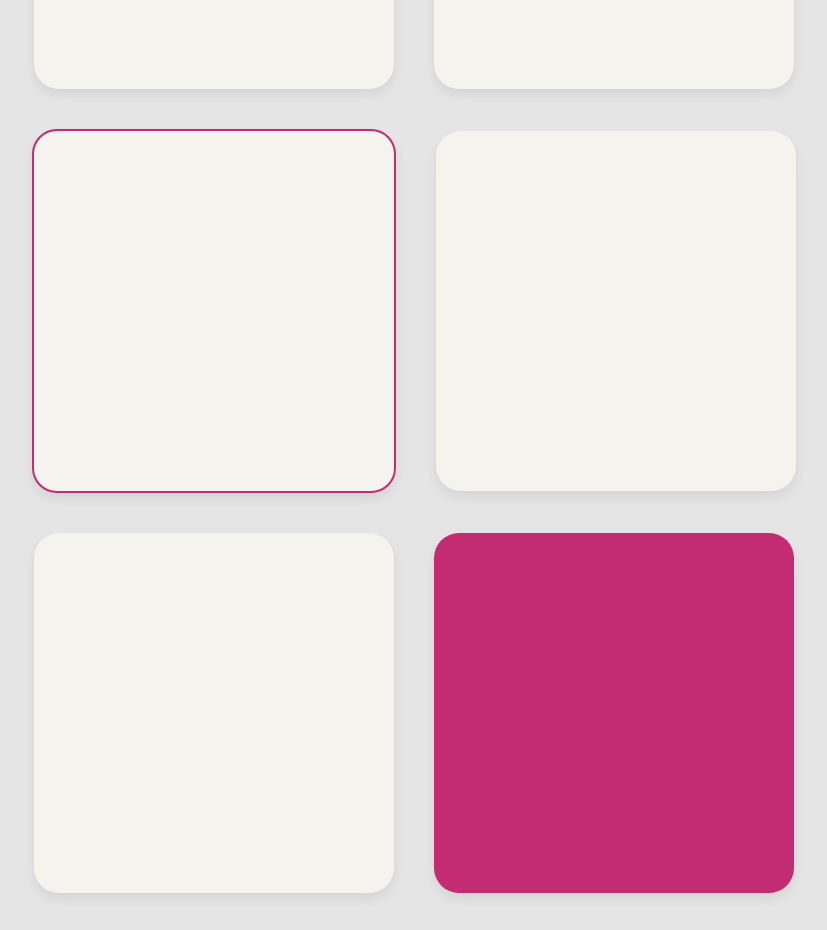
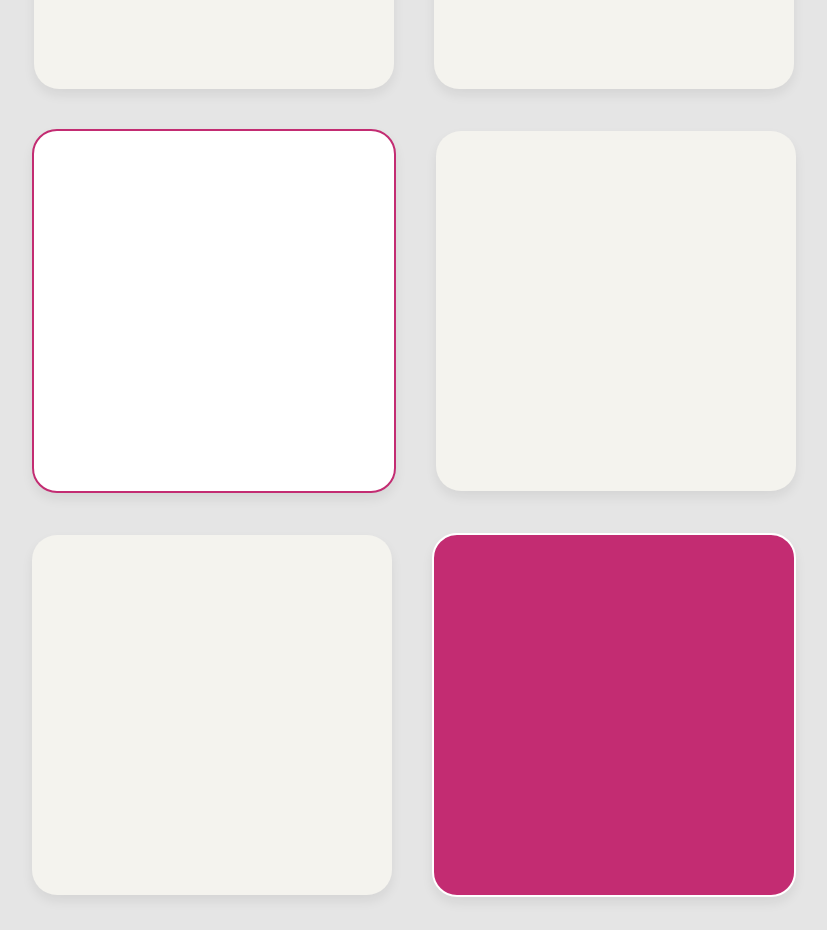
Before and after one commit to sageti/sage-tindeland-css-frameworks-ma1, a plain HTML site: page index.html in a window 1280 px wide. Shown: the part 480-1410 px from the top of the page, without its empty margins (226-1053 px from the left). Drawn offline with nearby package versions, Linux system fonts and the light colour scheme.

Commit message:
Update style.css

```diff
--- a/css/style.css
+++ b/css/style.css
@@ -46,11 +46,13 @@ body {
 }
 
 .grid .grid__item--frame {
+	background: #ffffff;
 	border: 2px solid #c32c72;
 }
 
 .grid .grid__item--fill {
 	background: #c32c72;
+	border: 2px solid #ffffff;
 }
 
 @media (max-width: 576px) {
```
Lines whose indentation alone changed are shown as unchanged.
